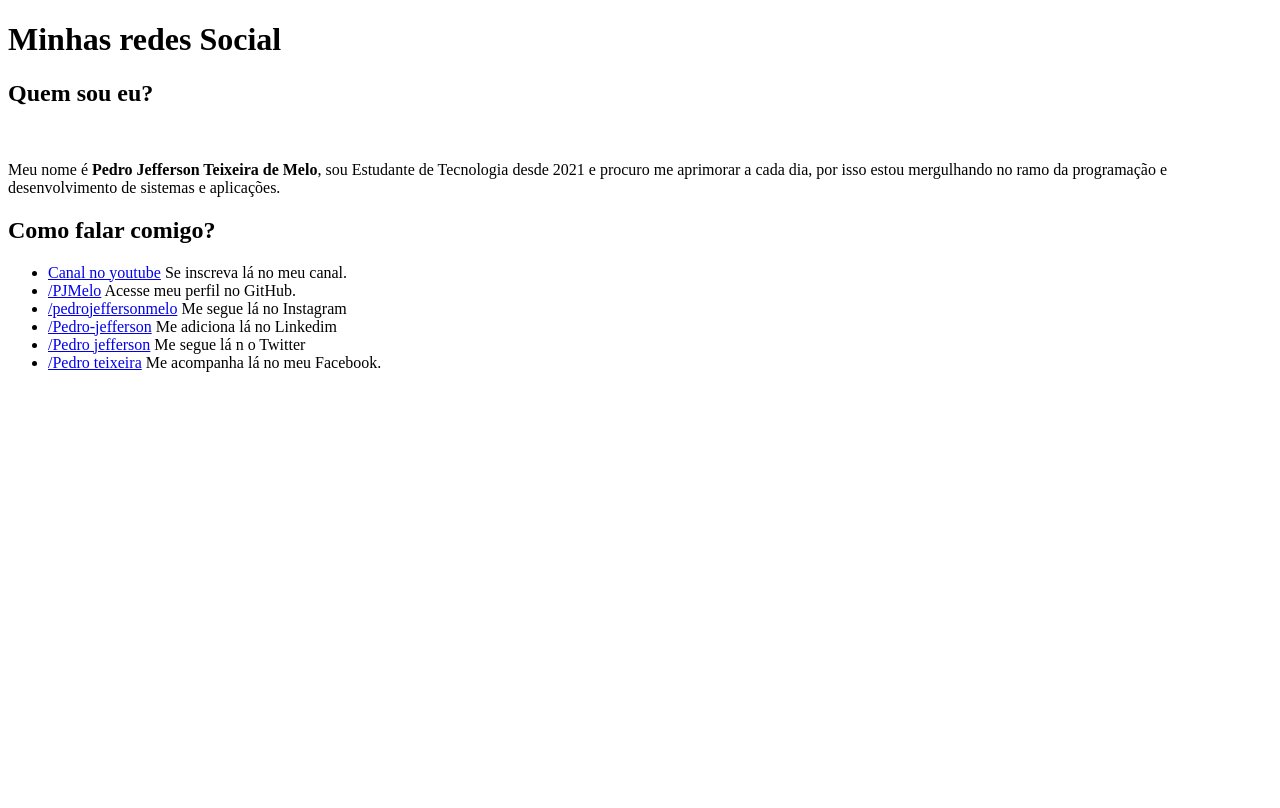
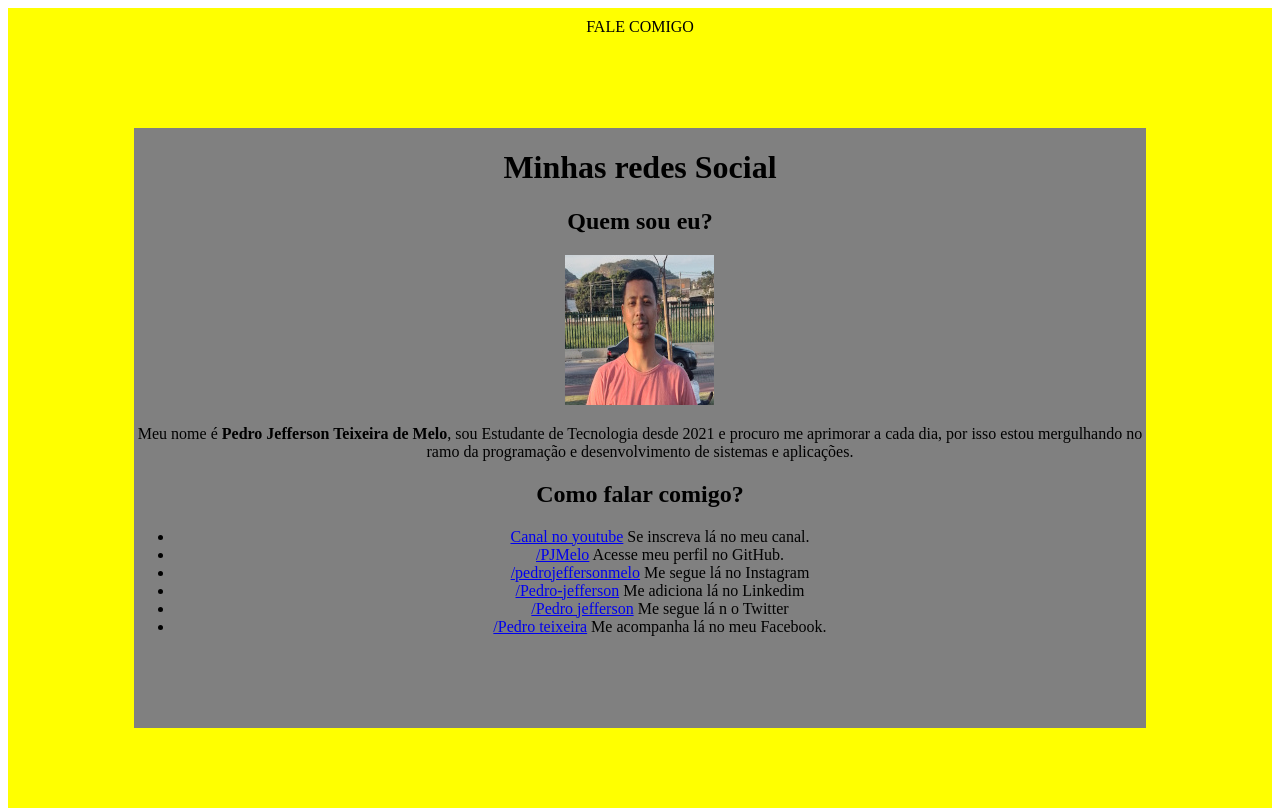
Before and after one commit to PJMelo/redes-sociais, a plain HTML site: page index.html in a window 1280 px wide. Drawn offline with Linux system fonts and the light colour scheme.

Commit message:
Alteração com CSS

```diff
--- a/index.html
+++ b/index.html
@@ -5,11 +5,62 @@
     <meta http-equiv="X-UA-Compatible" content="IE=edge">
     <meta name="viewport" content="width=device-width, initial-scale=1.0">
     <title>Social</title>
+    <style type="text/css">
+        header{
+            width: 100%;
+            height: 100px;
+            padding: 10px 0 10px 0;
+            background-color: yellow;
+            text-align: center;
+            float: left;
+        }
+        nav{
+            width: 10%;
+            height: 600px;
+            background-color: yellow;
+            text-align: center;
+            float: left;
+        }
+        main{
+            width: 80%;
+            height: 600px;
+            background-color: gray;
+            text-align: center;
+            float: left;
+        }
+        aside{
+            width: 10%;
+            height: 600px;
+            background-color: yellow;
+            text-align: center;
+            float: left;
+        }
+        footer{
+            width: 100%;
+            height: 80px;
+            background-color: yellow;
+            text-align: center;
+            float: left;
+        }
+
+    </style>
+
 </head>
+
 <body>
-    <h1>Minhas redes Social</h1>
+
+    <header>
+        FALE COMIGO
+    </header>
+
+    <nav>
+
+    </nav>
+
+    <main>
+        <h1>Minhas redes Social</h1>
     <h2>Quem sou eu?</h2>
-    <img src="busto.jpg" alt="">
+    <img src="foto.jpg" alt="">
     <p>Meu nome é <strong>Pedro Jefferson Teixeira de Melo</strong>, sou Estudante de Tecnologia desde 2021 e procuro me aprimorar a cada dia, por isso estou mergulhando no ramo da programação e desenvolvimento de sistemas e aplicações.
          </p>
     <h2>Como falar comigo?</h2>
@@ -22,6 +73,17 @@
         <li><a href="https://www.facebook.com/pedro.jefferson.355">/Pedro teixeira</a> Me acompanha lá no meu Facebook.</li>
 
     </ul>
+    </main>
+
+    <aside>
+
+    </aside>
+
+    <footer>
+
+    </footer>
+
+
 
 
 </body>
```
